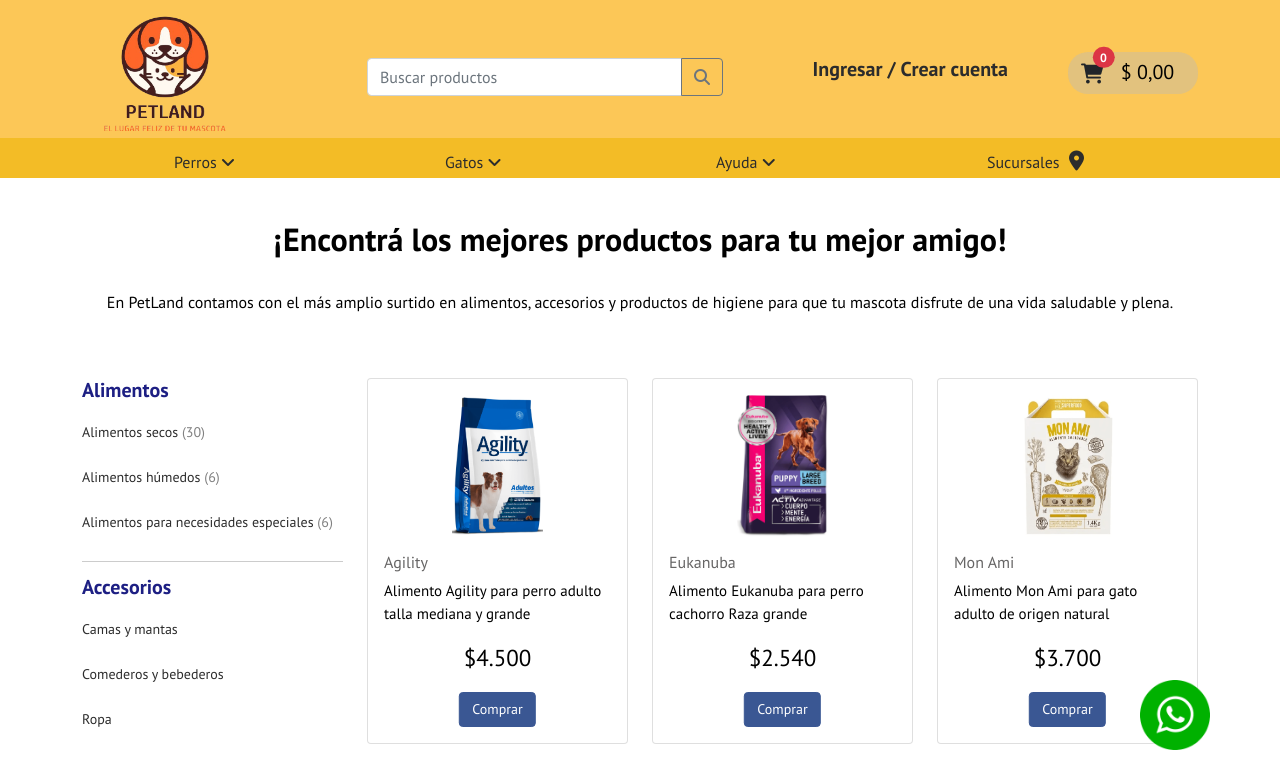
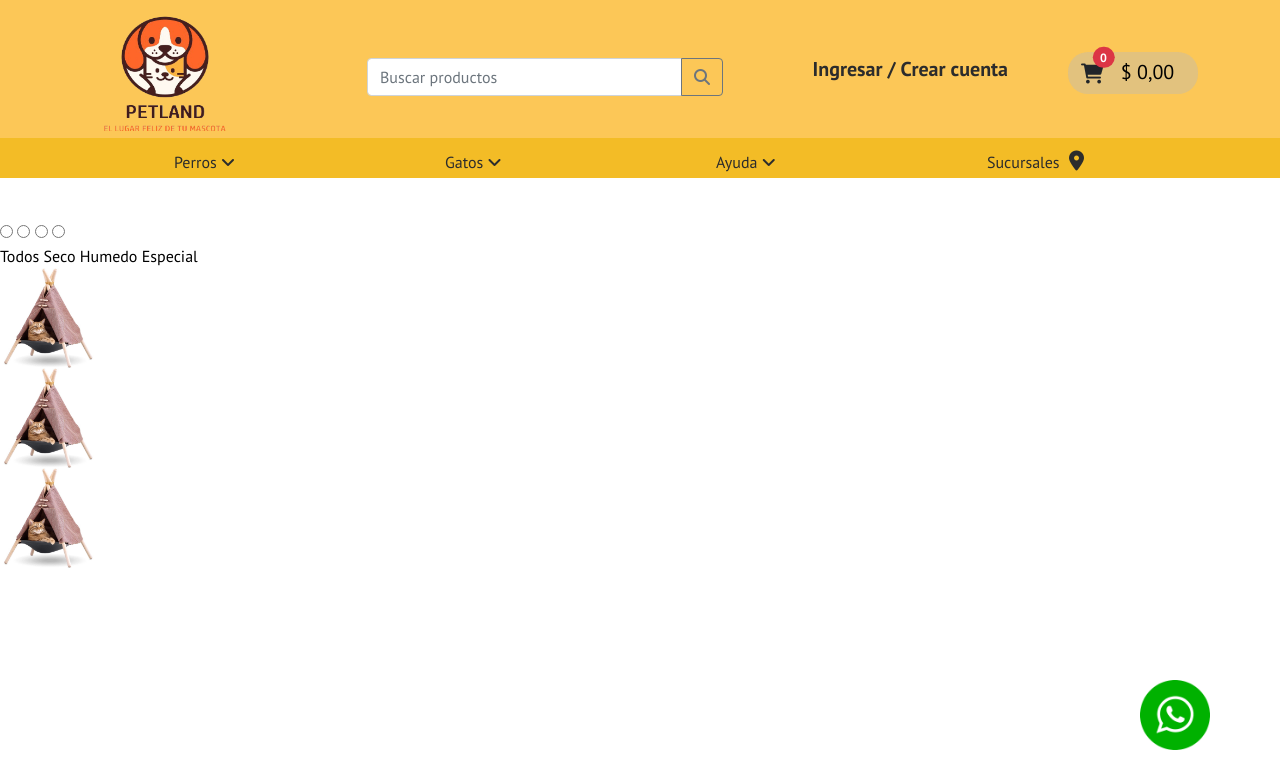
Before and after one commit to GitMangus/tienda-mascotas, a plain HTML site: page paginas/productos.html in a window 1280 px wide. Shown: the top 757 px of the page. Drawn offline with nearby package versions, Linux system fonts and the light colour scheme.

Commit message:
Probando filtros

```diff
--- a/paginas/productos.html
+++ b/paginas/productos.html
@@ -133,7 +133,7 @@
     </header>
 
     <main>
-        <section class="productos">
+        <!-- <section class="productos">
             <div>
                 <h2 class="productos__titulo">¡Encontrá los mejores productos para tu mejor amigo!</h2>
 
@@ -147,23 +147,24 @@
                 <div class="row">
                     <div class="col-3">
                         <div class="productos__separacion">
-                            <h5 class="productos__subtitulo">Alimentos</h5>
-                            <ul class="productos__ul">
-                                <li class="productos__lista">
-                                    <a href="#" id="alimentoSeco">Alimentos secos
-                                        <span class="productos__cantidad">(30)</span></a>
-                                </li>
+                            <input type="radio" id="todos" name="categories" value="todos">
+                            <input type="radio" id="alimentoSeco" name="categories" value="alimentoSeco">
+                            <input type="radio" id="alimentoHumedo" name="categories" value="alimentoHumedo">
+                            <input type="radio" id="alimentoEspecial" name="categories" value="alimentoEspecial">
 
-                                <li class="productos__lista">
-                                    <a href="#" id="alimentoHumedo">Alimentos húmedos
-                                        <span class="productos__cantidad">(6)</span></a>
-                                </li>
-
-                                <li class="productos__lista">
-                                    <a href="#" id="alimentoEspecial">Alimentos para necesidades especiales
-                                        <span class="productos__cantidad">(6)</span></a>
-                                </li>
-                            </ul>
+                            <div class="productos__ul">
+                                <label for="todos">Todos</label>
+                                <h5 class="productos__subtitulo">Alimentos</h5>
+                                <label for="alimentoSeco" class="productos__lista">Alimentos secos
+                                    <span class="productos__cantidad">(30)</span>
+                                </label>
+                                <label for="alimentoHumedo" class="productos__lista">Alimentos húmedos
+                                    <span class="productos__cantidad">(6)</span>
+                                </label>
+                                <label for="alimentoEspecial" class="productos__lista">Alimentos para necesidades especiales
+                                    <span class="productos__cantidad">(6)</span>
+                                </label>
+                            </div>
                         </div>
 
                         <div class="productos__separacion">
@@ -272,9 +273,9 @@
                         </div>
                     </div>
 
-                    <div class="col-9" id="imagenes">
+                    <div class="col-9 todosProductos">
                         <div class="row row-cols-1 row-cols-md-3 g-4">
-                            <div class="col alimentoSeco">
+                            <div class="col cadaProducto" data-category="alimentoSeco">
                                 <div class="card h-100">
                                     <img src="../imagenes/Agility/agilityPerro.png" class="card__imagen" alt="agility">
                                     <div class="card-body">
@@ -287,7 +288,7 @@
                                 </div>
                             </div>
 
-                            <div class="col alimentoSeco">
+                            <div class="col" data-category="alimentoSeco">
                                 <div class="card h-100">
                                     <img src="../imagenes/Eukanuba/eukanubaPuppy.png" class="card__imagen"
                                         alt="eukanuba">
@@ -300,7 +301,7 @@
                                 </div>
                             </div>
 
-                            <div class="col alimentoSeco">
+                            <div class="col">
                                 <div class="card h-100">
                                     <img src="../imagenes/MonAmi/monamiFood.png" class="card__imagen" alt="monami">
                                     <div class="card-body">
@@ -312,7 +313,7 @@
                                 </div>
                             </div>
 
-                            <div class="col alimentoSeco">
+                            <div class="col">
                                 <div class="card h-100">
                                     <img src="../imagenes/OldPrince/oldPrinceCerdo.png" class="card__imagen"
                                         alt="oldPrince">
@@ -325,7 +326,7 @@
                                 </div>
                             </div>
 
-                            <div class="col alimentoSeco">
+                            <div class="col">
                                 <div class="card h-100">
                                     <img src="../imagenes/Pedigree/pedigreeAdulto.jpg" class="card__imagen"
                                         alt="pedigree">
@@ -768,7 +769,42 @@
                     </div>
                 </div>
             </div>
+        </section> -->
+
+        <section>
+            <div class="productos">
+
+                <input type="radio" id="todos" name="categories" value="todos">
+                <input type="radio" id="seco" name="categories" value="seco">
+                <input type="radio" id="humedo" name="categories" value="humedo">
+                <input type="radio" id="especial" name="categories" value="especial">
+
+                <div class="container-category">
+                    <label for="todos">Todos</label>
+                    <label for="seco">Seco</label>
+                    <label for="humedo">Humedo</label>
+                    <label for="especial">Especial</label>
+                </div>
+
+                <div class="posts">
+                    <div class="post" data-category="seco">
+                        <img src="../imagenes/cama-gato-1.jpg" alt="" width="100" height="100">
+                    </div>
+                    <div class="post" data-category="humedo">
+                        <img src="../imagenes/cama-gato-1.jpg" alt="" width="100" height="100">
+                    </div>
+                    <div class="post" data-category="humedo">
+                        <img src="../imagenes/cama-gato-1.jpg" alt="" width="100" height="100">
+                    </div>
+
+                </div>
+
+
+
+            </div>
+
         </section>
+
     </main>
 
     <footer class="footer">
--- a/scss/parciales/_productos.scss
+++ b/scss/parciales/_productos.scss
@@ -79,6 +79,11 @@
     }
 }
 
-#alimentoSeco:checked~#imagenes .alimentoHumedo {
+
+/*Sistema de filtrado*/
+
+[value="seco"]:checked~.posts .post:not([data-category~="seco"]),
+[value="humedo"]:checked~.posts .post:not([data-category~="humedo"]),
+[value="especial"]:checked~.posts .post:not([data-category~="especial"]) {
     display: none;
 }
```
Also changed, not shown: css/tienda-mascotas.css, 1 other file.
